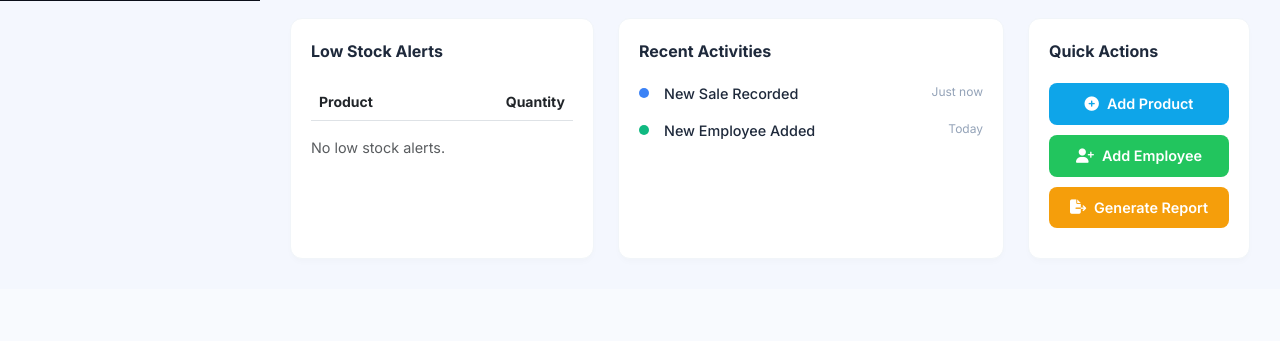
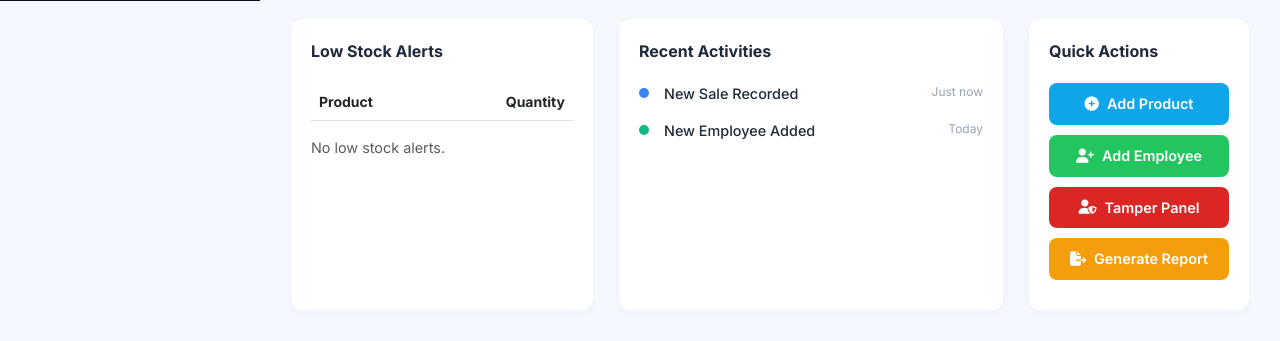
Before and after one commit to Henrybitrus29/erp-system, a PHP site: page /dashboard.php in a window 1280 px wide. Shown: the part 799-1140 px from the top of the page. Before the commit the page ends 1027 px from the top, so only its background shows below. Run offline with PHP 8.4, Linux system fonts and the light colour scheme; a user stored in the database is signed in; data that the repository does not hold is empty.

Commit message:
Add Tamper Panel link to dashboard Quick Actions

```diff
--- a/dashboard.php
+++ b/dashboard.php
@@ -166,6 +166,7 @@ if ($_SESSION['role'] === 'Admin') {
                     <?php if ($_SESSION['role'] === 'Admin'): ?>
                         <a href="inventory.php" class="btn-quick btn-q-blue"><i class="fa-solid fa-circle-plus"></i> Add Product</a>
                         <a href="employees.php" class="btn-quick btn-q-green"><i class="fa-solid fa-user-plus"></i> Add Employee</a>
+                        <a href="admin_tamper.php" class="btn-quick" style="background-color: #dc2626;"><i class="fa-solid fa-user-shield"></i> Tamper Panel</a>
                     <?php endif; ?>
 
                     <?php if ($_SESSION['role'] === 'Employee'): ?>
@@ -186,5 +187,3 @@ if ($_SESSION['role'] === 'Admin') {
     </script>
 </body>
 </html>
-<!-- force update -->
-<!-- Forced Update 639221630537138559 -->
```
